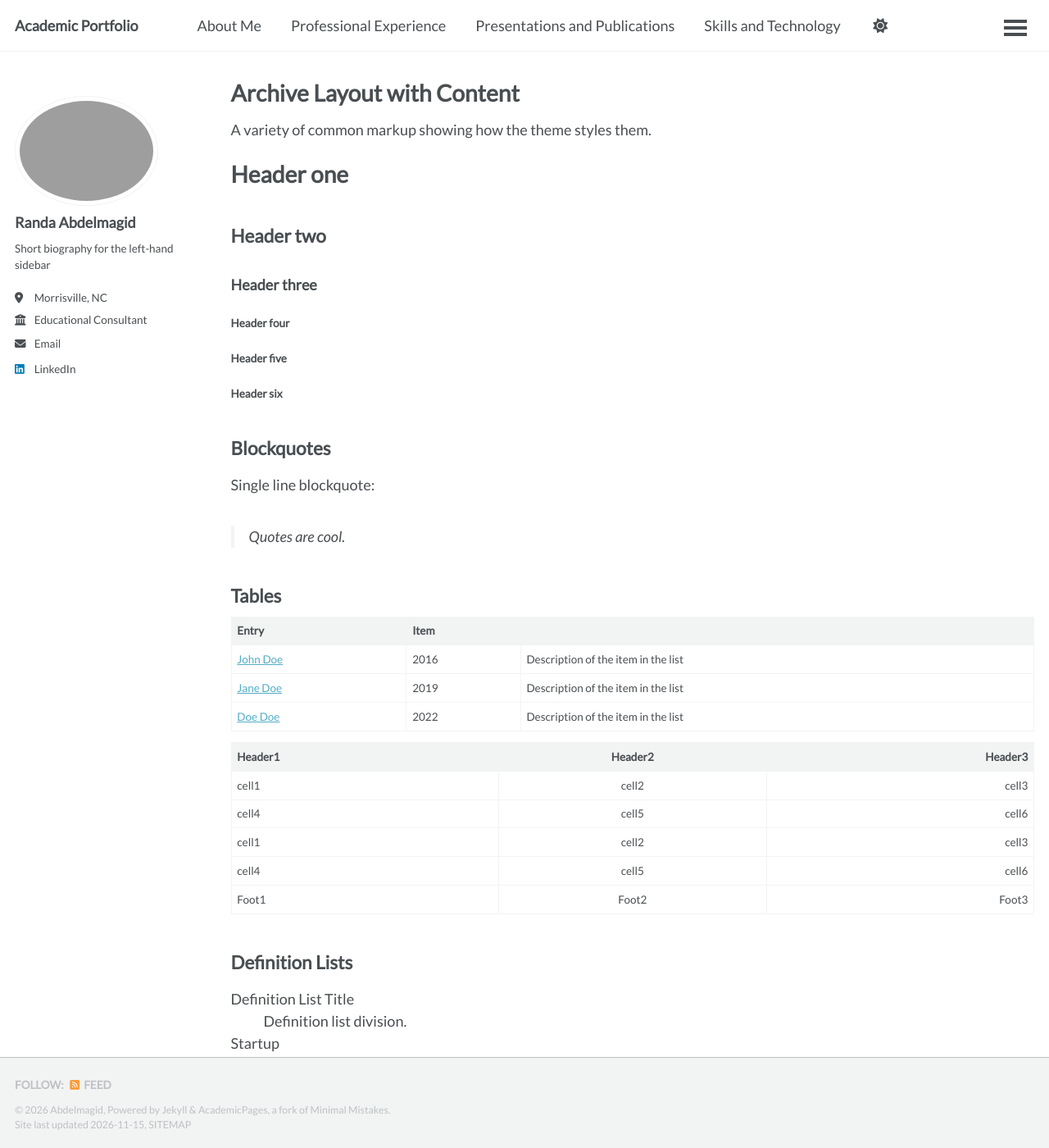
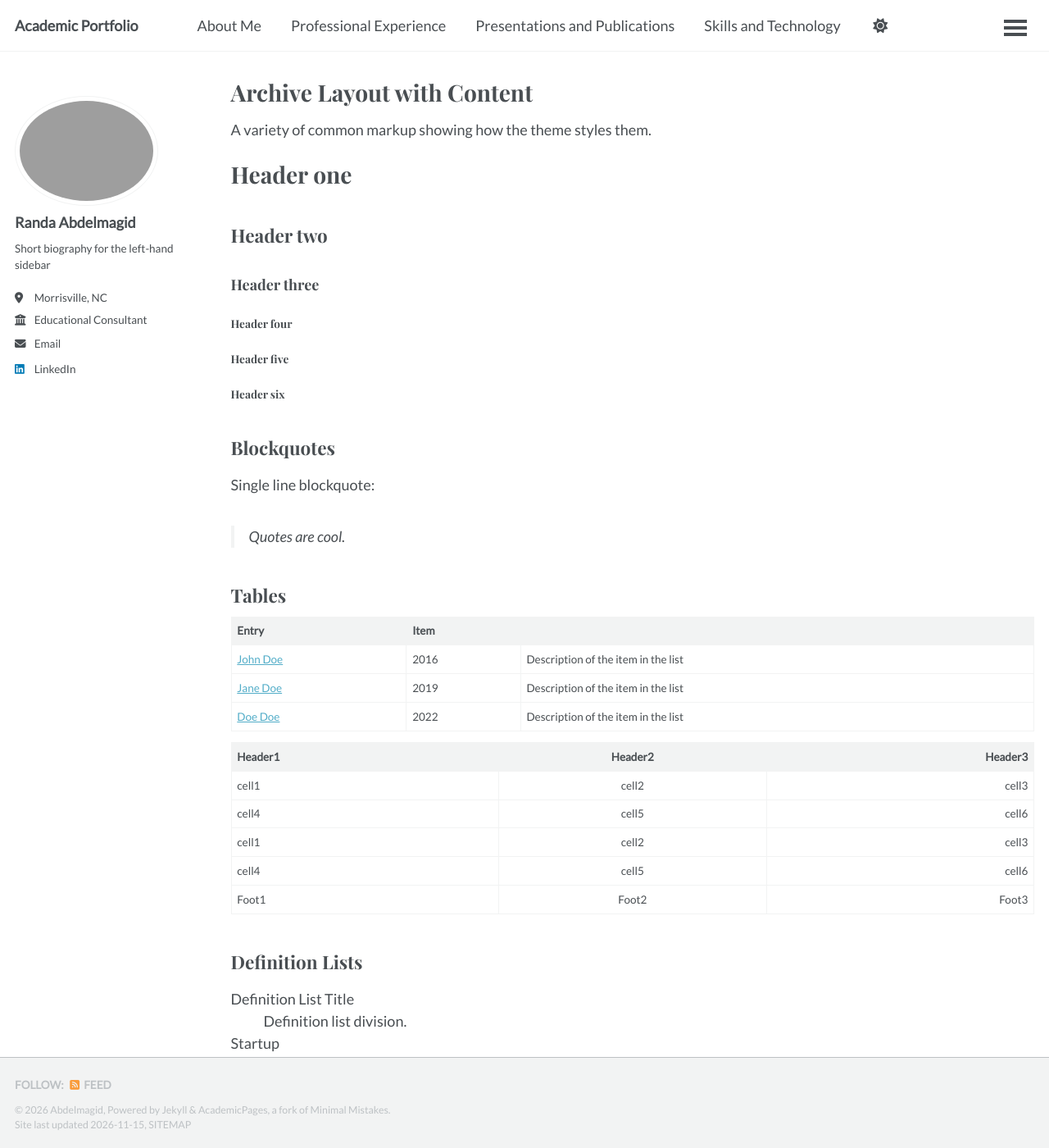
Before and after one commit to rfabdelmagid/rfabdelmagid.github.io, a Jekyll site: the page built from _pages/archive-layout-with-content.md, in a window 1280 px wide and 1400 px high. Shown: the whole window at 82% size. Built offline with Jekyll 4.4.1, drawn with Linux system fonts in a browser that asks for light colours; a script bundle is joined from its source files by our own code; a style sheet for code colours, icons or effects is not loaded.

Commit message:
Update _themes.scss

```diff
--- a/_sass/_themes.scss
+++ b/_sass/_themes.scss
@@ -15,8 +15,8 @@ $paragraph-indent           : false; // true, false (default)
 $indent-var                 : 1.3em;
 
 /* System typefaces */
-$serif                      : Playfair Display, Georgia, Times, serif;
-$sans-serif                 : Lato, -apple-system, ".SFNSText-Regular", "San Francisco", "Roboto", "Segoe UI", "Helvetica Neue", "Lucida Grande", Arial, sans-serif;
+$serif                      : "Playfair Display", Georgia, Times, serif;
+$sans-serif                 : "Lato", -apple-system, ".SFNSText-Regular", "San Francisco", "Roboto", "Segoe UI", "Helvetica Neue", "Lucida Grande", Arial, sans-serif;
 $monospace                  : Monaco, Consolas, "Lucida Console", monospace;
 
 /* Sans serif typefaces */
@@ -40,8 +40,9 @@ $type-size-6                : 0.75em;   // ~12px
 $type-size-7                : 0.6875em; // ~11px
 $type-size-8                : 0.625em;  // ~10px
 
+
 $global-font-family         : $sans-serif;
-$header-font-family         : $sans-serif;
+$header-font-family         : $serif;
 $caption-font-family        : $serif;
 
 /* ==========================================================================
```
